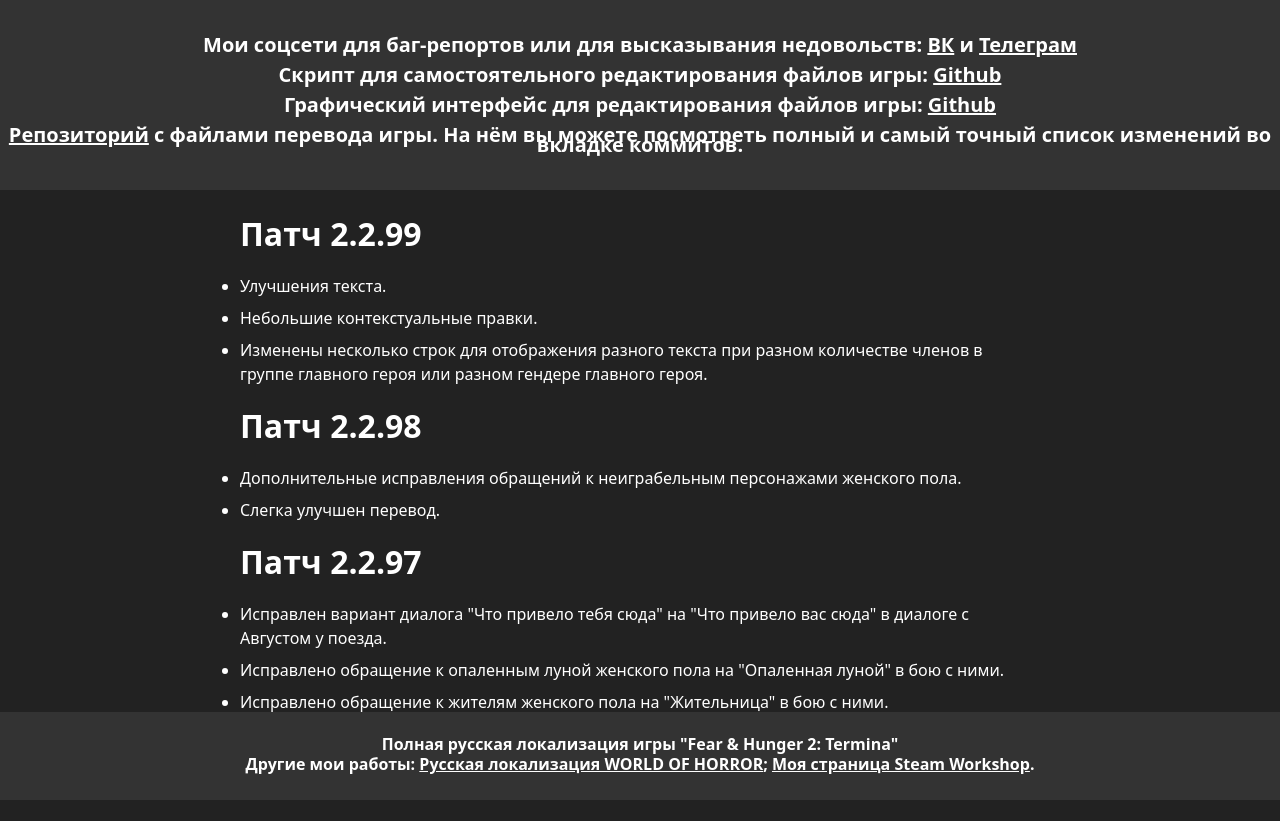
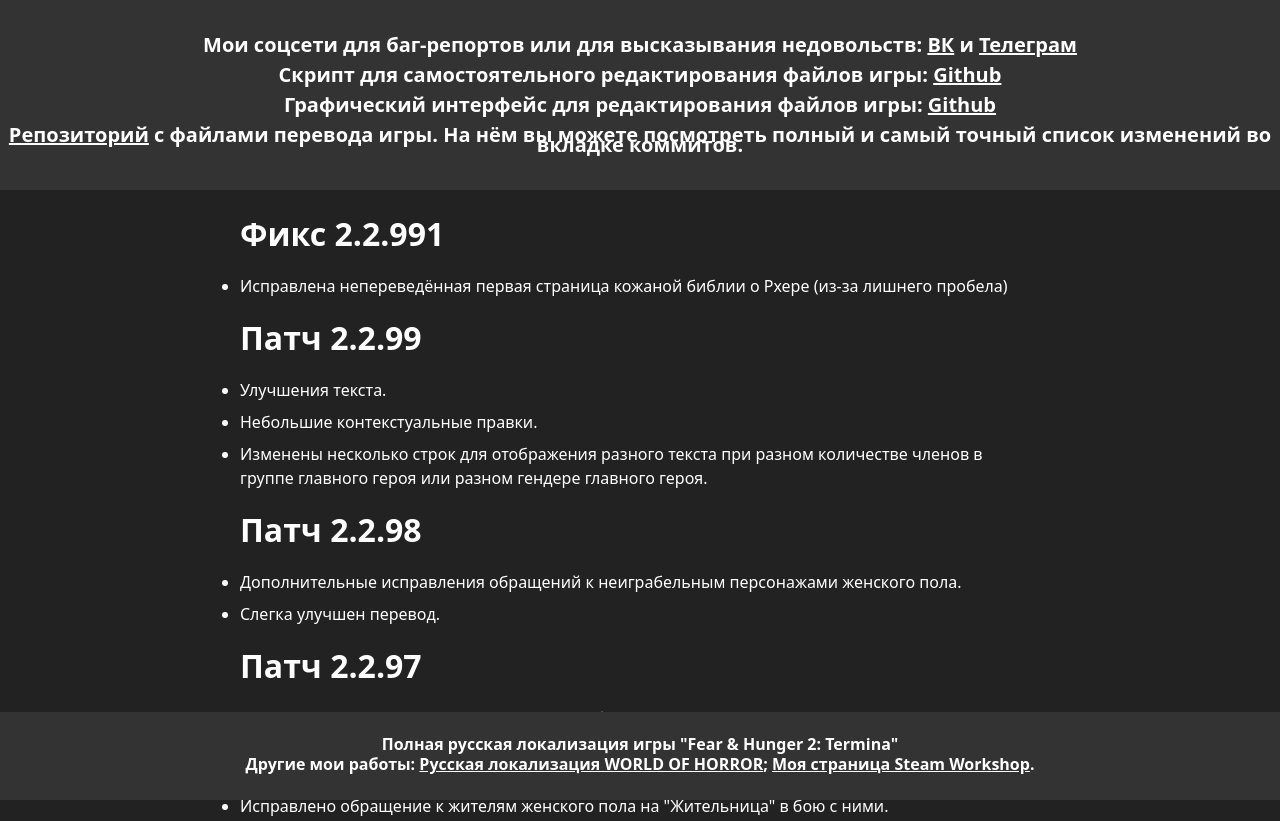
Before and after one commit to savannstm/fh2-termina-translation, a plain HTML site: page 2.2.991 СПИСОК ИЗМЕНЕНИЙ.html in a window 1280 px wide. Shown: the top 821 px of the page. Drawn offline with Linux system fonts and the light colour scheme.

Commit message:
Обновить список изменений и отображаемую версию в меню

```diff
--- a/2.2.99 СПИСОК ИЗМЕНЕНИЙ.html
+++ b/2.2.991 СПИСОК ИЗМЕНЕНИЙ.html
@@ -26,6 +26,10 @@
             </p>
         </header>
         <main>
+            <h1>Фикс 2.2.991</h1>
+            <ul>
+                <li>Исправлена непереведённая первая страница кожаной библии о Рхере (из-за лишнего пробела)</li>
+            </ul>
             <h1>Патч 2.2.99</h1>
             <ul>
                 <li>Улучшения текста.</li>
```
Also changed, not shown: 1 other file.
